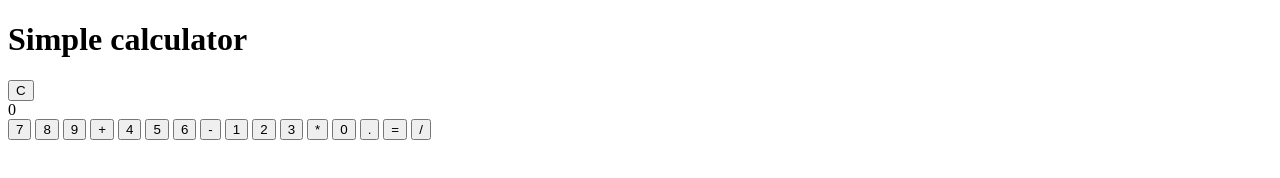
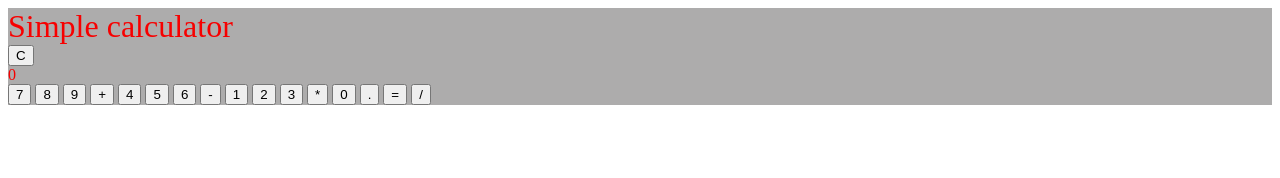
Before and after one commit to mathisgauthey/webCalculator, a plain HTML site: page index.html in a window 1280 px wide. Drawn offline with Linux system fonts and the light colour scheme.

Commit message:
Add some basic styling

```diff
--- a/index.html
+++ b/index.html
@@ -1,5 +1,8 @@
 <!DOCTYPE html>
 <html>
+  <head>
+    <link rel="stylesheet" type="text/css" href="style.css" />
+  </head>
   <body>
     <h1>Simple calculator</h1>
     <div id="calculator" class="calculator">
--- /dev/null
+++ b/style.css
@@ -0,0 +1,16 @@
+html {
+  background: #ffffff;
+  background-attachment: fixed;
+  color: #000;
+}
+
+body {
+  background: #adacac;
+  background-attachment: fixed;
+  color: #f70000;
+}
+
+h1 {
+  font-weight: 300;
+  margin: 0;
+}
```
